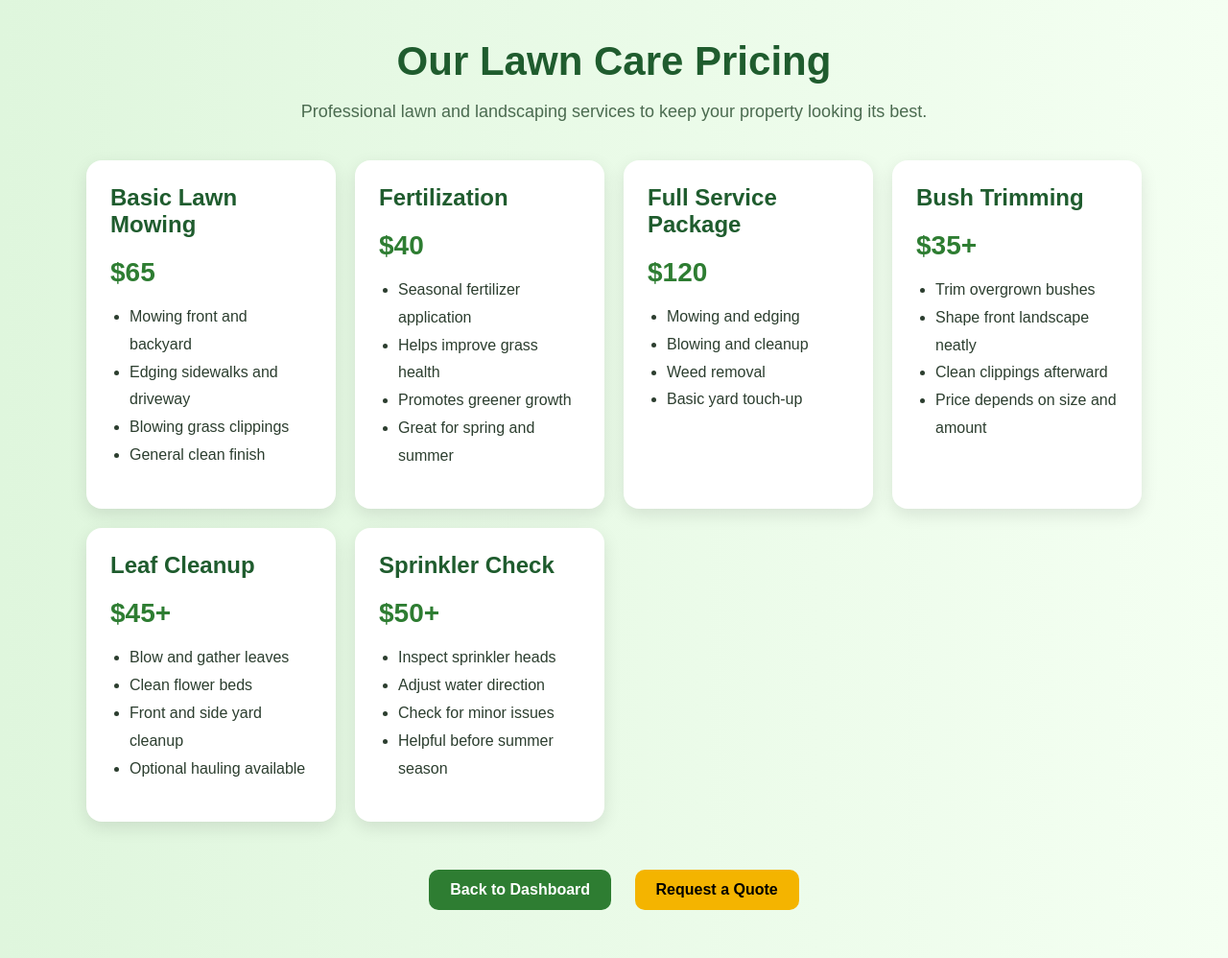
After one commit to JAmericano/lawn-company-project, a Django app: page /pricing/ in a window 1280 px wide. The commit adds this page. Shown: the whole page at 96% size. Run offline with Django 5.2, Linux system fonts and the light colour scheme.

Commit message:
price done

```diff
--- a/lawnApp/templates/lawnApp/dashboard.html
+++ b/lawnApp/templates/lawnApp/dashboard.html
@@ -21,7 +21,7 @@
         </div>
 
         <div class="col-md-3">
-            <a href="#" class="btn btn-warning w-100 mb-3">Pricing</a>
+           <a href="{% url 'pricing' %}" class="btn btn-danger w-100 mb-3">Pricing</a>
         </div>
 
         <div class="col-md-3">
--- /dev/null
+++ b/lawnApp/templates/lawnApp/price.html
@@ -0,0 +1,188 @@
+<!DOCTYPE html>
+<html lang="en">
+<head>
+    <meta charset="UTF-8">
+    <meta name="viewport" content="width=device-width, initial-scale=1.0">
+    <title>Pricing | Lawn Company</title>
+
+    <style>
+        body {
+            margin: 0;
+            font-family: Arial, sans-serif;
+            background: linear-gradient(to right, #dff6dd, #f4fff2);
+            color: #2c3e2f;
+        }
+
+        .container {
+            width: 90%;
+            max-width: 1100px;
+            margin: 40px auto;
+        }
+
+        .header {
+            text-align: center;
+            margin-bottom: 40px;
+        }
+
+        .header h1 {
+            font-size: 42px;
+            margin-bottom: 10px;
+            color: #1f5c2e;
+        }
+
+        .header p {
+            font-size: 18px;
+            color: #4b6b50;
+        }
+
+        .services {
+            display: grid;
+            grid-template-columns: repeat(auto-fit, minmax(240px, 1fr));
+            gap: 20px;
+        }
+
+        .card {
+            background: white;
+            border-radius: 16px;
+            padding: 25px;
+            box-shadow: 0 6px 18px rgba(0, 0, 0, 0.10);
+            transition: transform 0.2s ease;
+        }
+
+        .card:hover {
+            transform: translateY(-5px);
+        }
+
+        .card h2 {
+            margin-top: 0;
+            color: #1f5c2e;
+            font-size: 24px;
+        }
+
+        .price {
+            font-size: 28px;
+            font-weight: bold;
+            color: #2e7d32;
+            margin: 15px 0;
+        }
+
+        .card ul {
+            padding-left: 20px;
+            line-height: 1.8;
+        }
+
+        .footer-buttons {
+            text-align: center;
+            margin-top: 40px;
+        }
+
+        .btn {
+            display: inline-block;
+            text-decoration: none;
+            padding: 12px 22px;
+            border-radius: 10px;
+            margin: 10px;
+            font-weight: bold;
+        }
+
+        .btn-dashboard {
+            background-color: #2e7d32;
+            color: white;
+        }
+
+        .btn-dashboard:hover {
+            background-color: #256528;
+        }
+
+        .btn-contact {
+            background-color: #f4b400;
+            color: black;
+        }
+
+        .btn-contact:hover {
+            background-color: #d89d00;
+        }
+    </style>
+</head>
+<body>
+    <div class="container">
+        <div class="header">
+            <h1>Our Lawn Care Pricing</h1>
+            <p>Professional lawn and landscaping services to keep your property looking its best.</p>
+        </div>
+
+        <div class="services">
+            <div class="card">
+                <h2>Basic Lawn Mowing</h2>
+                <div class="price">$65</div>
+                <ul>
+                    <li>Mowing front and backyard</li>
+                    <li>Edging sidewalks and driveway</li>
+                    <li>Blowing grass clippings</li>
+                    <li>General clean finish</li>
+                </ul>
+            </div>
+
+            <div class="card">
+                <h2>Fertilization</h2>
+                <div class="price">$40</div>
+                <ul>
+                    <li>Seasonal fertilizer application</li>
+                    <li>Helps improve grass health</li>
+                    <li>Promotes greener growth</li>
+                    <li>Great for spring and summer</li>
+                </ul>
+            </div>
+
+            <div class="card">
+                <h2>Full Service Package</h2>
+                <div class="price">$120</div>
+                <ul>
+                    <li>Mowing and edging</li>
+                    <li>Blowing and cleanup</li>
+                    <li>Weed removal</li>
+                    <li>Basic yard touch-up</li>
+                </ul>
+            </div>
+
+            <div class="card">
+                <h2>Bush Trimming</h2>
+                <div class="price">$35+</div>
+                <ul>
+                    <li>Trim overgrown bushes</li>
+                    <li>Shape front landscape neatly</li>
+                    <li>Clean clippings afterward</li>
+                    <li>Price depends on size and amount</li>
+                </ul>
+            </div>
+
+            <div class="card">
+                <h2>Leaf Cleanup</h2>
+                <div class="price">$45+</div>
+                <ul>
+                    <li>Blow and gather leaves</li>
+                    <li>Clean flower beds</li>
+                    <li>Front and side yard cleanup</li>
+                    <li>Optional hauling available</li>
+                </ul>
+            </div>
+
+            <div class="card">
+                <h2>Sprinkler Check</h2>
+                <div class="price">$50+</div>
+                <ul>
+                    <li>Inspect sprinkler heads</li>
+                    <li>Adjust water direction</li>
+                    <li>Check for minor issues</li>
+                    <li>Helpful before summer season</li>
+                </ul>
+            </div>
+        </div>
+
+        <div class="footer-buttons">
+            <a href="{% url 'dashboard' %}" class="btn btn-dashboard">Back to Dashboard</a>
+            <a href="#" class="btn btn-contact">Request a Quote</a>
+        </div>
+    </div>
+</body>
+</html>
--- a/lawnApp/urls.py
+++ b/lawnApp/urls.py
@@ -7,4 +7,5 @@ urlpatterns = [
     path('login/', auth_views.LoginView.as_view(template_name='lawnApp/login.html'), name='login'),
     path('dashboard/', views.dashboard, name='dashboard'),
     path('register/', views.register, name='register'),
+    path('pricing/', views.pricing, name='pricing'),
 ]
--- a/lawnApp/views.py
+++ b/lawnApp/views.py
@@ -20,3 +20,6 @@ def register(request):
     else:
         form = UserCreationForm()
     return render(request, 'lawnApp/register.html', {'form': form})
+
+def pricing(request):
+    return render(request, 'lawnApp/price.html')
```
Also changed, not shown: db.sqlite3.
